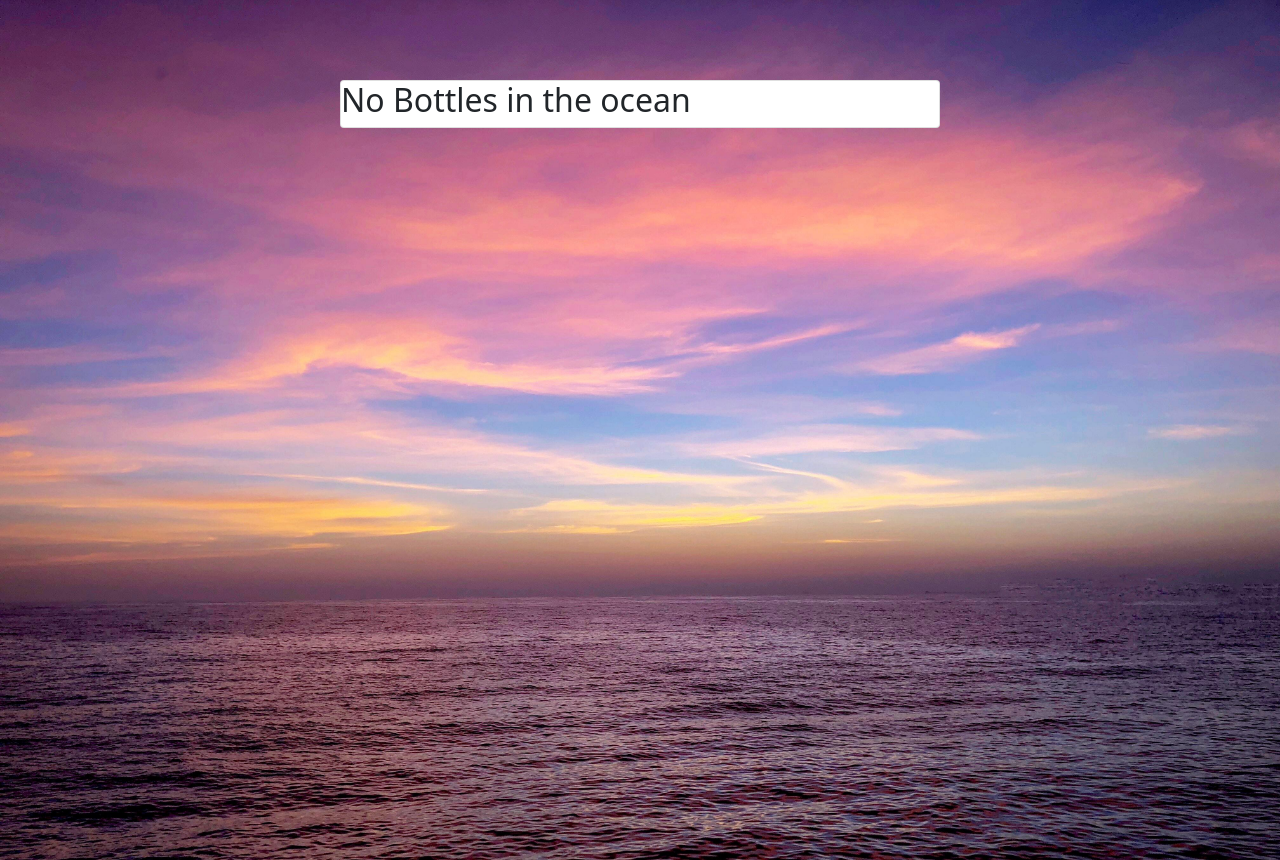
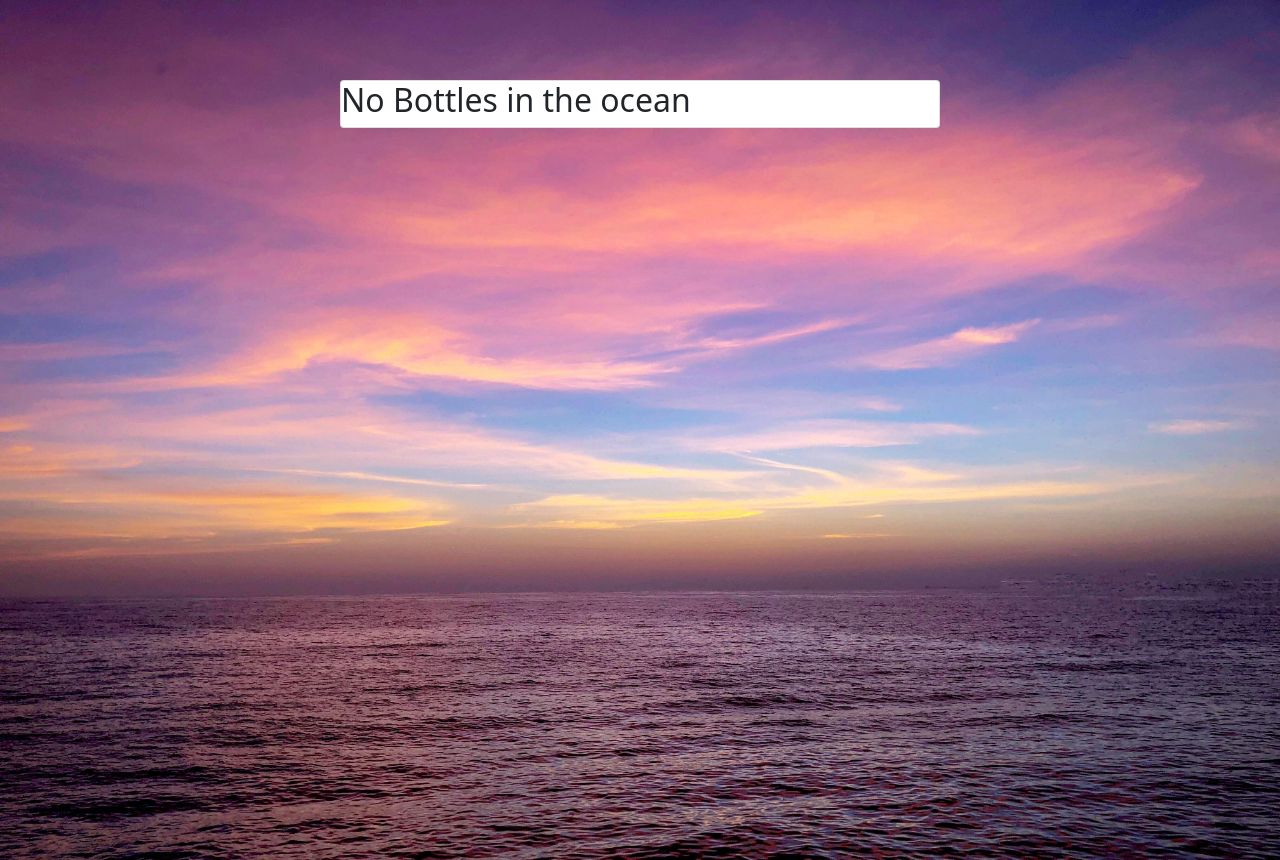
Before and after one commit to nellymaw/hackathon-love-team7, a Django app: page /bottles/ in a window 1280 px wide. Shown: the part 90-950 px from the top of the page. Run offline with Django 3.2, Linux system fonts and the light colour scheme; the visitor is signed in with stand-in values (Sample User, id 1); data that the repository does not hold is empty; some libraries are stand-ins or nearby versions; some web fonts are replaced.

Commit message:
Move background so more ocean is visible

```diff
--- a/static/bottles/css/ocean.css
+++ b/static/bottles/css/ocean.css
@@ -2,7 +2,7 @@
 .ocean{
     height: 100vh;
     width: 100vw;
-    background: url("../img/ocean_main.jpg") no-repeat center center;
+    background: url("../img/ocean_main.jpg") no-repeat bottom center;
     background-size: cover;
     position: fixed;
 }
```
